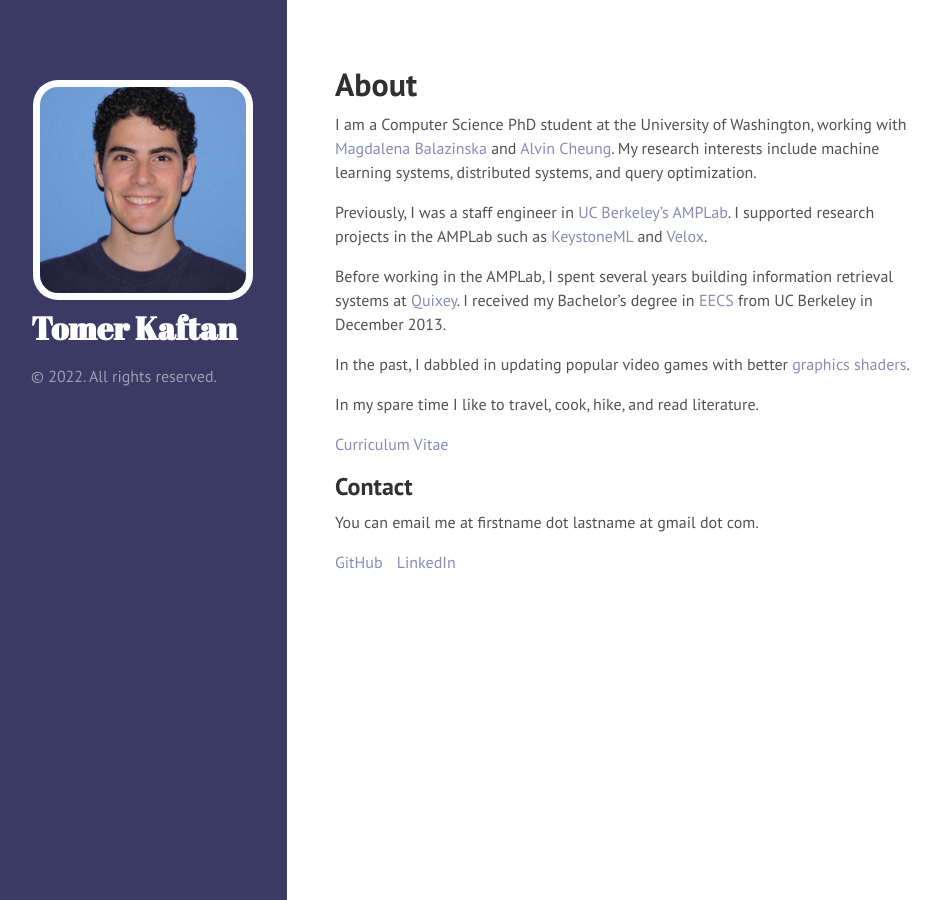
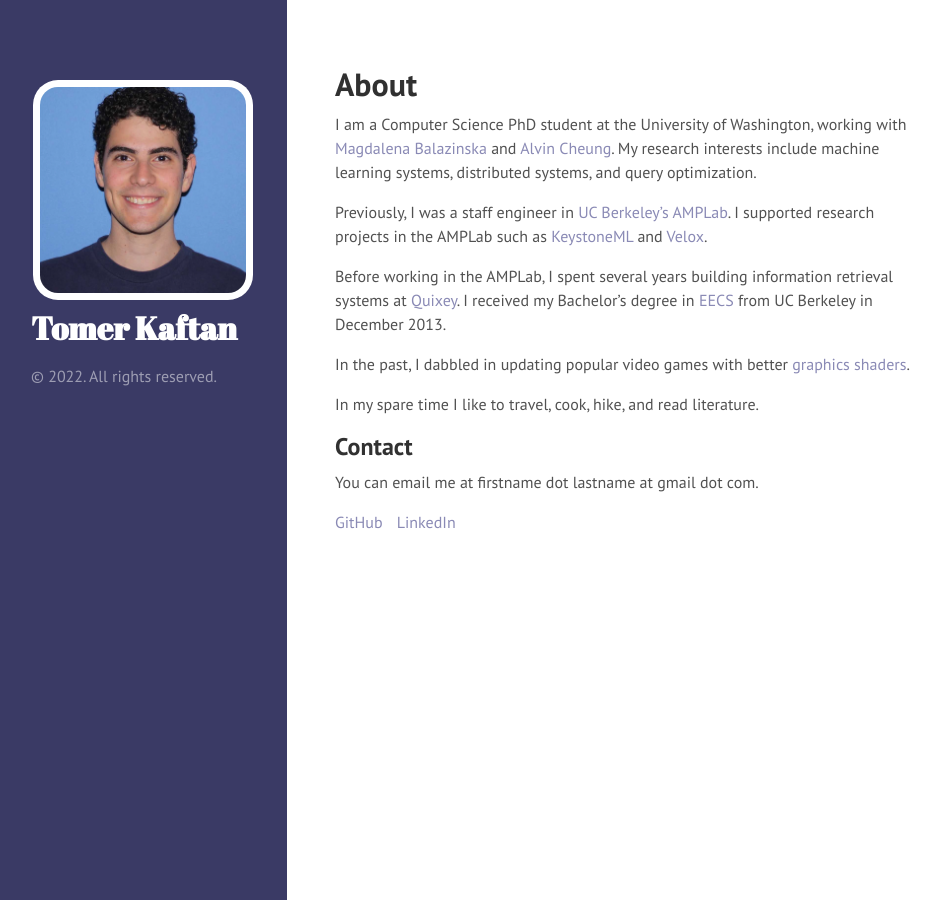
Before and after one commit to tomerk/tomerk.github.io, a Jekyll site: the page built from index.md, in a window 1280 px wide. Shown: the whole page, without its empty margins (1-942 px from the left). Built offline with Jekyll 4.4.1, drawn with Linux system fonts in a browser that asks for light colours; Markdown is read by kramdown in place of the engine named in the settings.

Commit message:
Update index.md

```diff
--- a/index.md
+++ b/index.md
@@ -12,8 +12,6 @@ In the past, I dabbled in updating popular video games with better [graphics sha
 
 In my spare time I like to travel, cook, hike, and read literature.
 
-<span>[Curriculum Vitae](public/documents/tomer-cv.pdf)</span>
-
 ## Contact
 
 You can email me at firstname dot lastname at gmail dot com.
```
